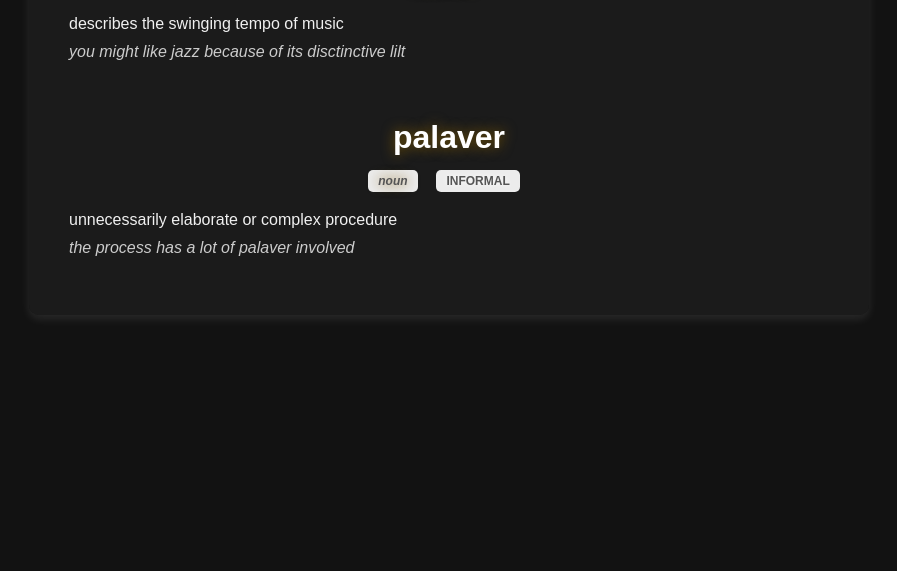
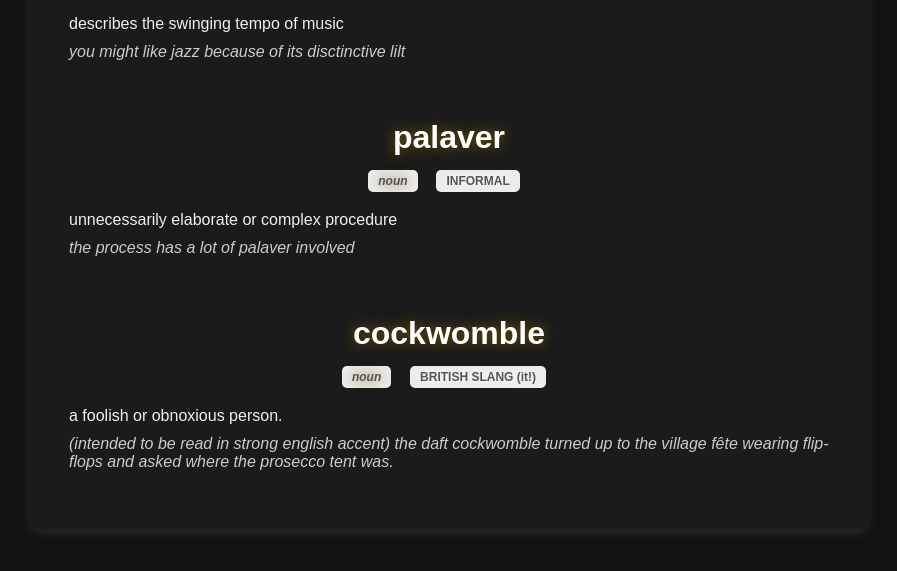
Before and after one commit to shantry/shantry, a website: page projects/chickenstew/index.html in a window 1280 px wide. Shown: the part 830-1401 px from the top of the page, without its empty margins (191-1088 px from the left). Before the commit the page ends 1195 px from the top, so only its background shows below. Drawn offline with Linux system fonts and the light colour scheme.

Commit message:
added cockwomble to the chickcen stew

```diff
--- a/projects/chickenstew/index.html
+++ b/projects/chickenstew/index.html
@@ -94,6 +94,18 @@ they also could be INFORMAL, HISTORICAL, etc.
         <div class="sentence"><i>the process has a lot of palaver involved</i></div>
         <br>
 
+        <!-- cockwomble -->
+        <div class="term" style=" color: #fff; font-family: Arial, Helvetica, sans-serif; font-size: 2em; text-align: center; text-shadow: 0 0 0.40em #7b5804;">cockwomble <br>
+            <div class="info-box"><i>noun</i></div>
+            <div class="info-box" style=" text-shadow: 0 0 0.40em #fff;"><strong>BRITISH SLANG (it!)</strong></div>
+            <br>
+        </div>
+        <br>
+
+        <div class="definition">a foolish or obnoxious person.</div>
+        <div class="sentence"><i>(intended to be read in strong english accent) the daft cockwomble turned up to the village fête wearing flip-flops and asked where the prosecco tent was.</i></div>
+        <br>
+
     </div>
 
 
```
